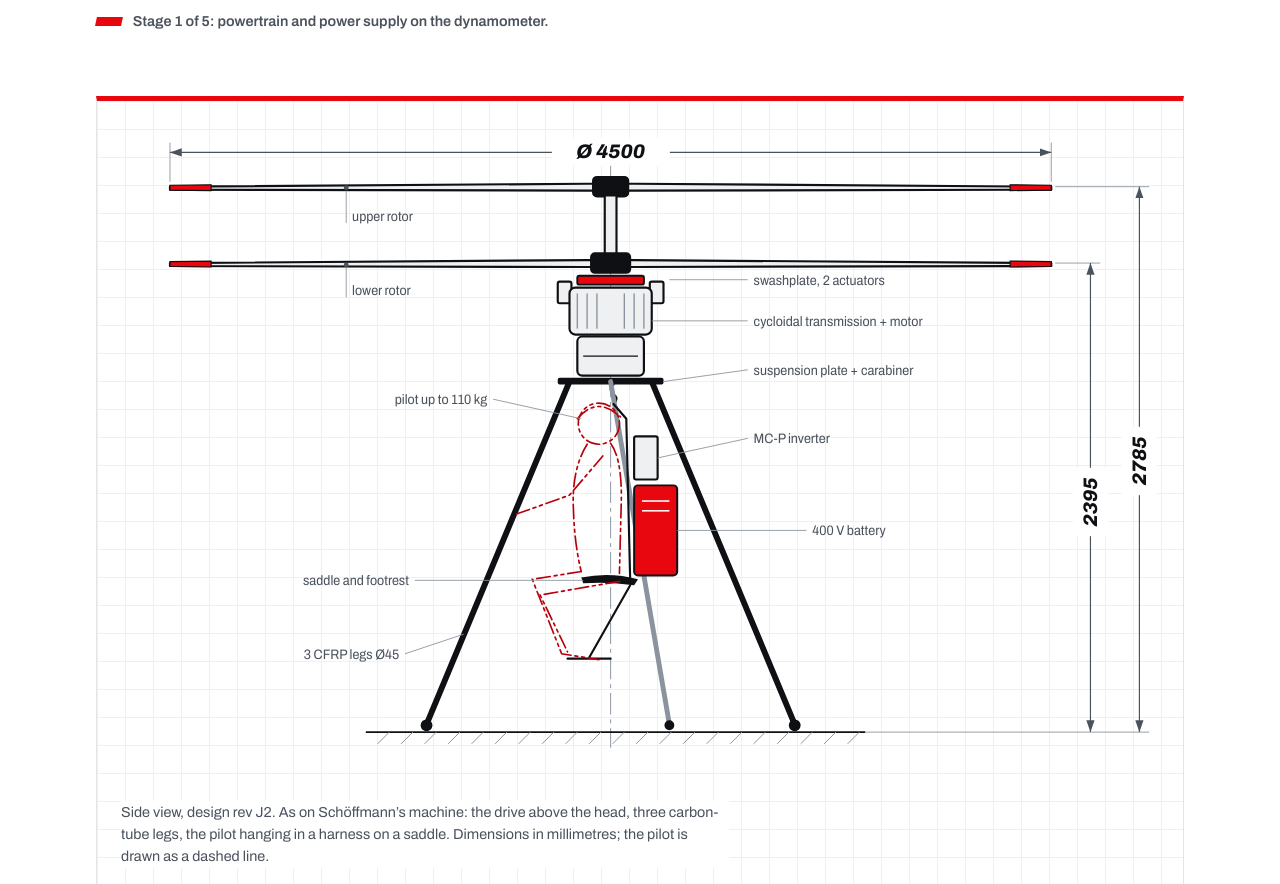
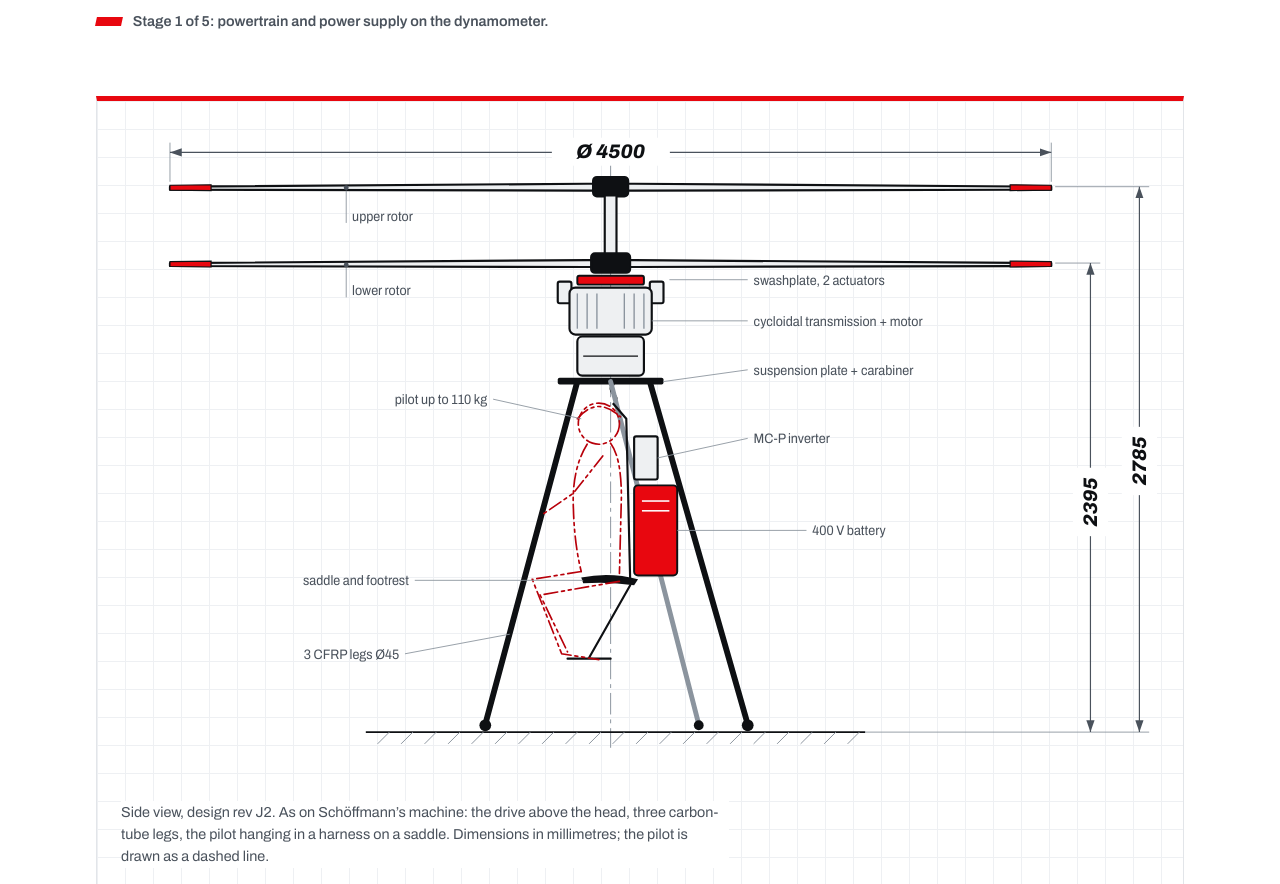
Before and after one commit to mactom75/helimac, a plain HTML site: page website/en/index.html in a window 1280 px wide. Shown: the part 700-1584 px from the top of the page. Drawn offline with Linux system fonts and the light colour scheme.

Commit message:
Website: narrower leg stance in side view, after Schöffmann left view (no tail fin)
Co-Authored-By: Claude Opus 5.5 <noreply@anthropic.com>
Claude-Session: https://claude.ai/code/session_01PVnfAcKSYphJHaqqCgBjx3

```diff
--- a/website/en/index.html
+++ b/website/en/index.html
@@ -113,12 +113,12 @@
   <path d="M503 265 q-6 4 0 10 q6 4 0 10" class="d-ink" stroke-width="3"/>
 
   <!-- trzy nogi CFRP (w widoku z boku: przednia i dwie tylne nakładające się) -->
-  <path d="M458 262 L312 612" class="d-leg"/>
-  <path d="M542 262 L688 612" class="d-leg"/>
-  <path d="M500 262 L560 612" class="d-leg-far"/>
-  <circle cx="312" cy="613" r="6" class="d-ink-fill"/>
-  <circle cx="688" cy="613" r="6" class="d-ink-fill"/>
-  <circle cx="560" cy="613" r="5" class="d-ink-fill"/>
+  <path d="M466 262 L372 612" class="d-leg"/>
+  <path d="M540 262 L640 612" class="d-leg"/>
+  <path d="M500 262 L590 612" class="d-leg-far"/>
+  <circle cx="372" cy="613" r="6" class="d-ink-fill"/>
+  <circle cx="640" cy="613" r="6" class="d-ink-fill"/>
+  <circle cx="590" cy="613" r="5" class="d-ink-fill"/>
 
   <!-- kręgosłup: rura od karabinka do siodełka -->
   <path d="M503 285 L516 300 L520 466" class="d-ink" stroke-width="5"/>
@@ -141,7 +141,7 @@
     <path d="M476 326 Q460 352 462 392 Q463 428 470 456"/>
     <path d="M470 456 L420 464 L450 540 L488 546"/>
     <path d="M509 466 L428 480 L456 538"/>
-    <path d="M492 338 L458 378 L402 398"/>
+    <path d="M492 338 L462 376 L430 398"/>
   </g>
 
   <!-- wymiar: średnica wirnika -->
@@ -184,7 +184,7 @@
     <text x="374" y="285" text-anchor="end" class="d-note">pilot up to 110 kg</text>
     <line x1="472" y1="465" x2="300" y2="465" class="d-ext"/>
     <text x="294" y="470" text-anchor="end" class="d-note">saddle and footrest</text>
-    <line x1="350" y1="520" x2="290" y2="540" class="d-ext"/>
+    <line x1="397" y1="520" x2="290" y2="540" class="d-ext"/>
     <text x="284" y="545" text-anchor="end" class="d-note">3 CFRP legs Ø45</text>
   </g>
 </svg>
```
Also changed, not shown: website/index.html (+8 -8 lines).
